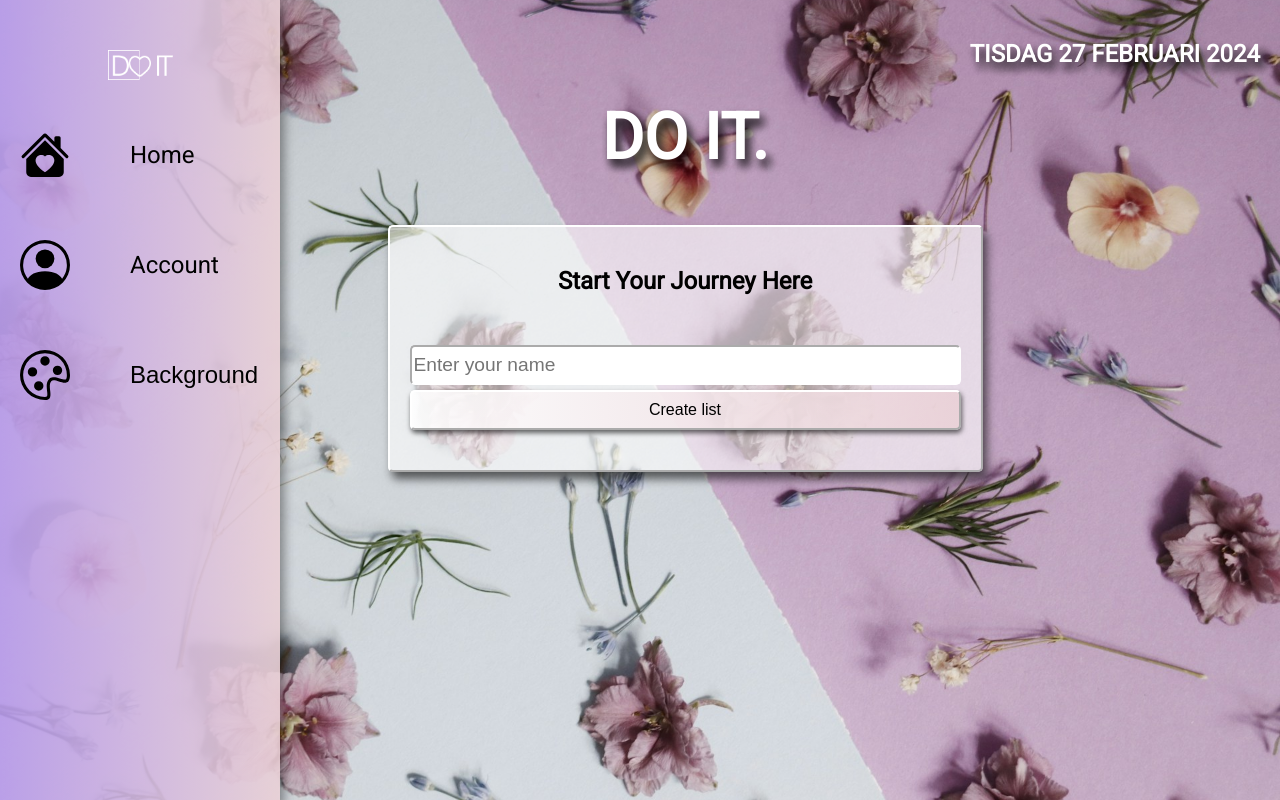
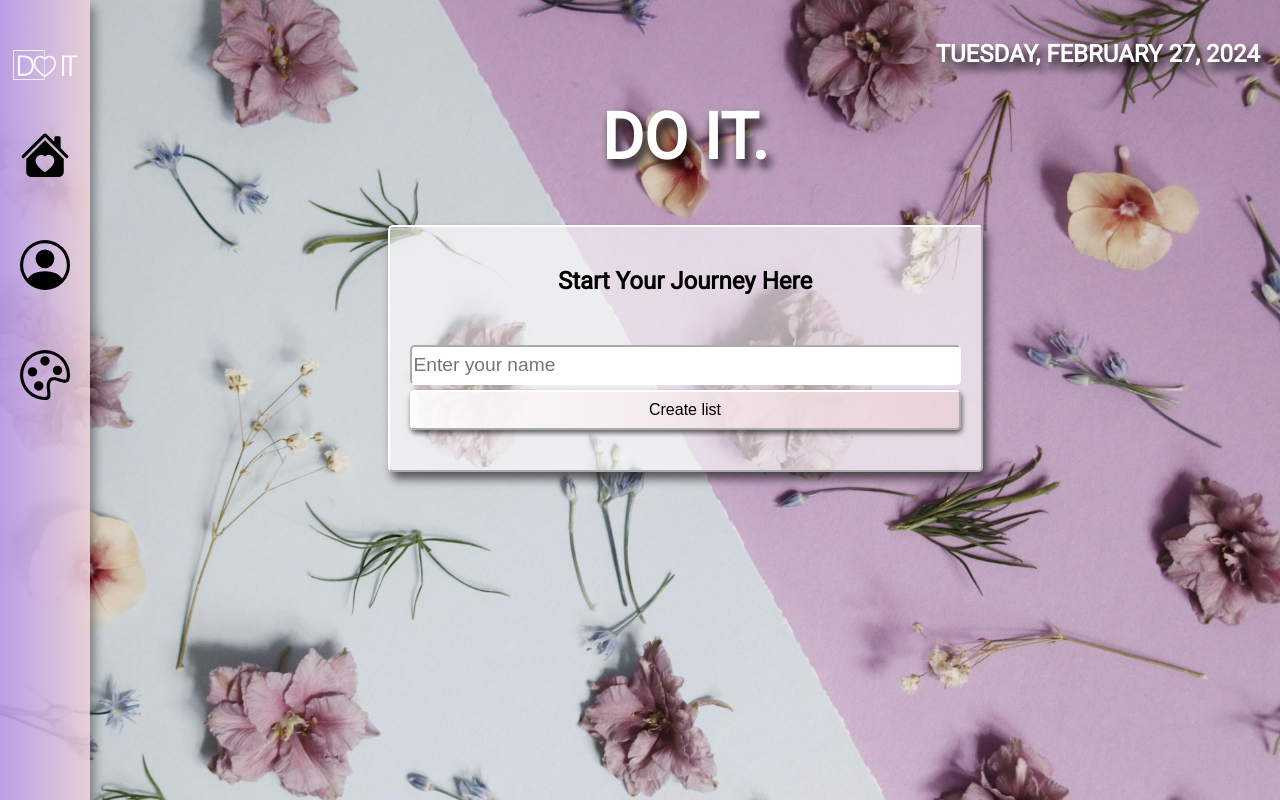
Before and after one commit to GanjanaT/to-do-list-react, a React (Vite) app: page / in a window 1280 px wide. Built offline with nearby package versions, Linux system fonts and the light colour scheme.

Commit message:
change date to english

```diff
--- a/src/components/ShowCurrentDate.jsx
+++ b/src/components/ShowCurrentDate.jsx
@@ -10,7 +10,7 @@ function ShowCurrentDate() {
     };
   return (
     <>
-      <div className="date">{currentDate.toLocaleDateString('sv-SE', dateFormat).toUpperCase()}</div>
+      <div className="date">{currentDate.toLocaleDateString('en-EN', dateFormat).toUpperCase()}</div>
     </>
   );
 }
```
